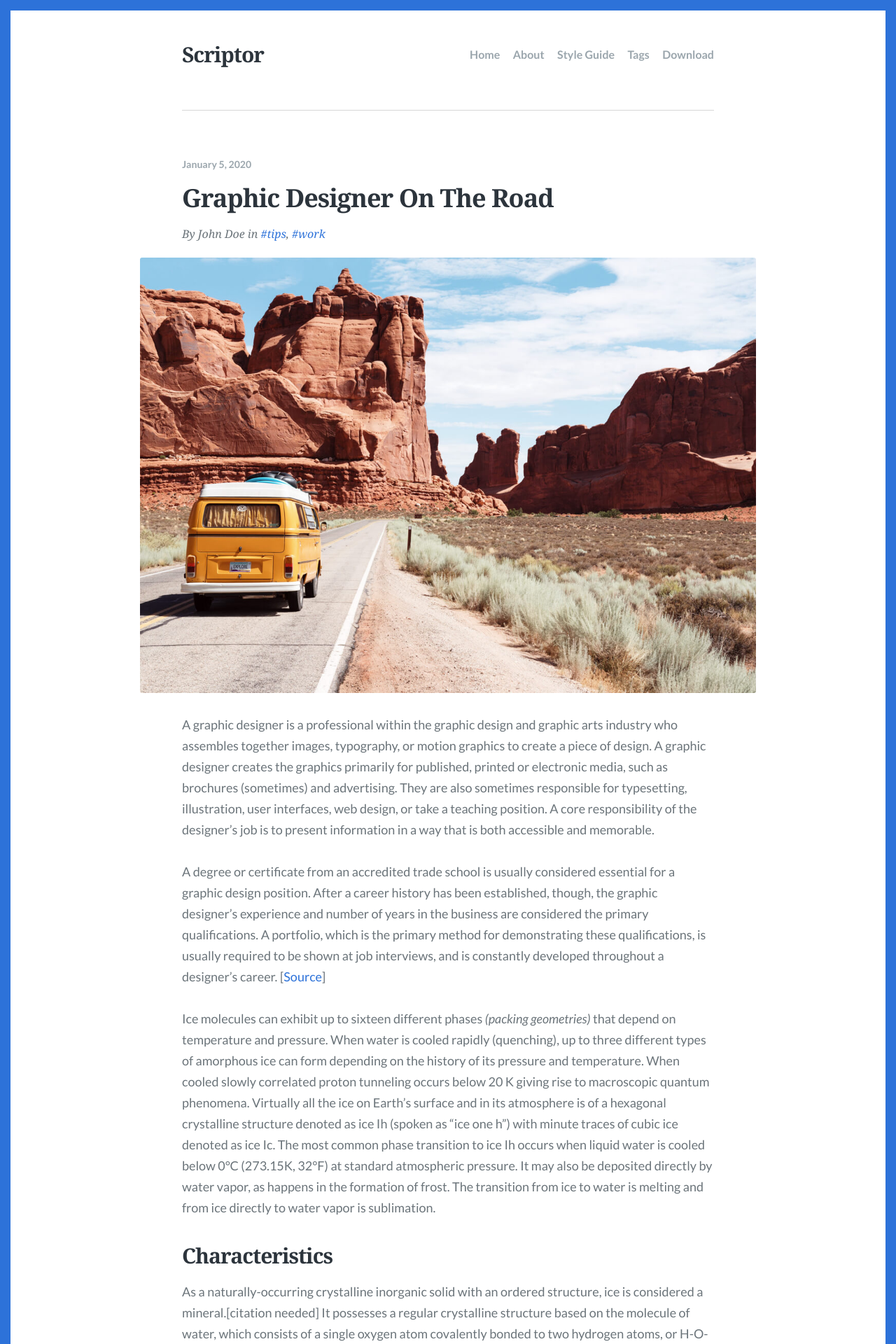
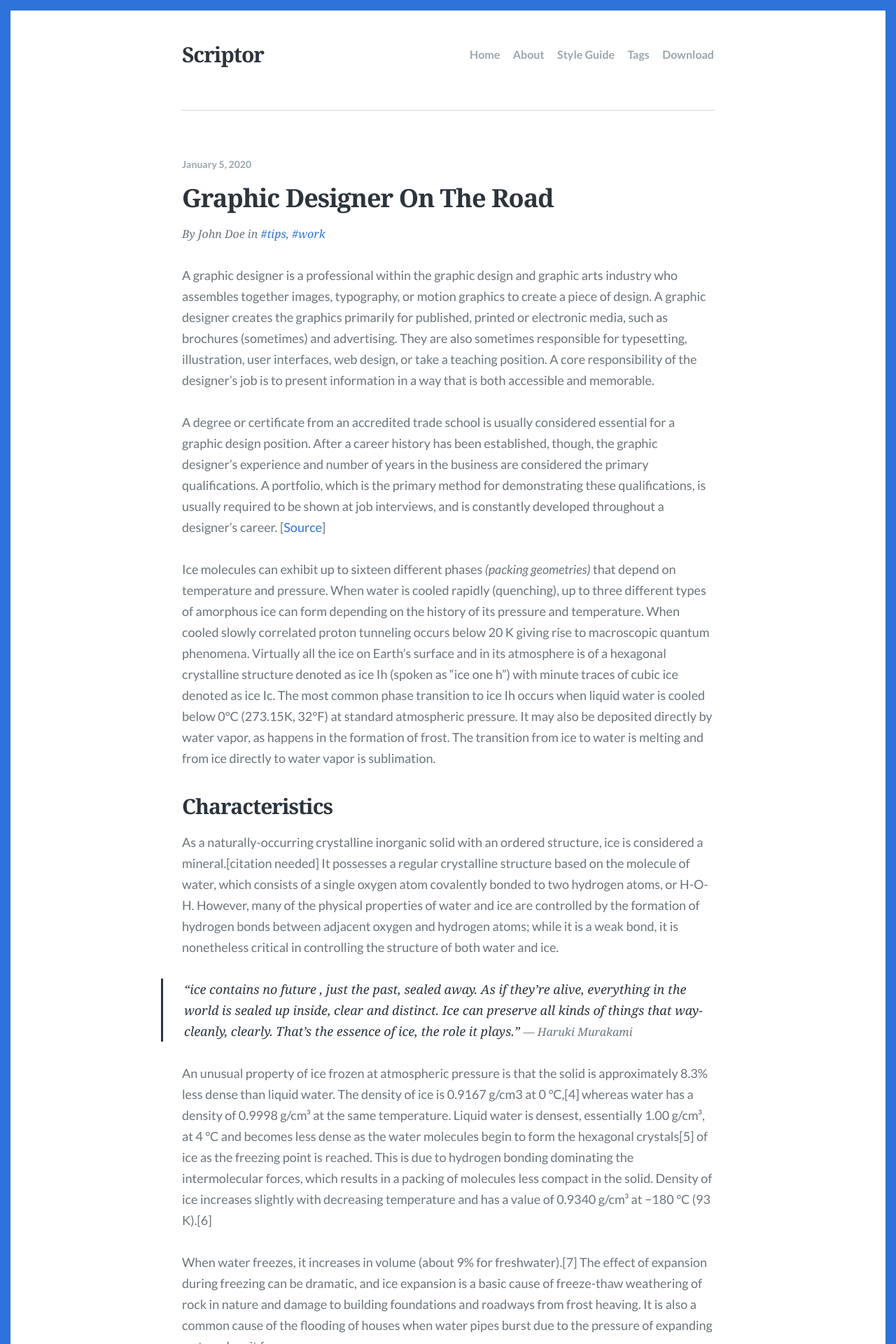
Before and after one commit to Heluge/Heluge.github.io, a Jekyll site: the page built from _posts/2020-01-05-Graphic-Designer-On-The-Road.md, in a window 1280 px wide. Shown: the top 1920 px of the page at 70% size. Built offline with Jekyll 4.4.1, drawn with Linux system fonts in a browser that asks for light colours; some web fonts are replaced; comment, search, counter and statistics services are not loaded.

Commit message:
removed image for first article

```diff
--- a/_posts/2020-01-05-Graphic-Designer-On-The-Road.md
+++ b/_posts/2020-01-05-Graphic-Designer-On-The-Road.md
@@ -3,7 +3,6 @@ layout: post
 title: "Graphic Designer On The Road"
 description: "A graphic designer is a professional within the graphic design and graphic arts industry."
 date: 2020-01-05
-feature_image: images/road.jpg
 tags: [tips, work]
 ---
 
```
